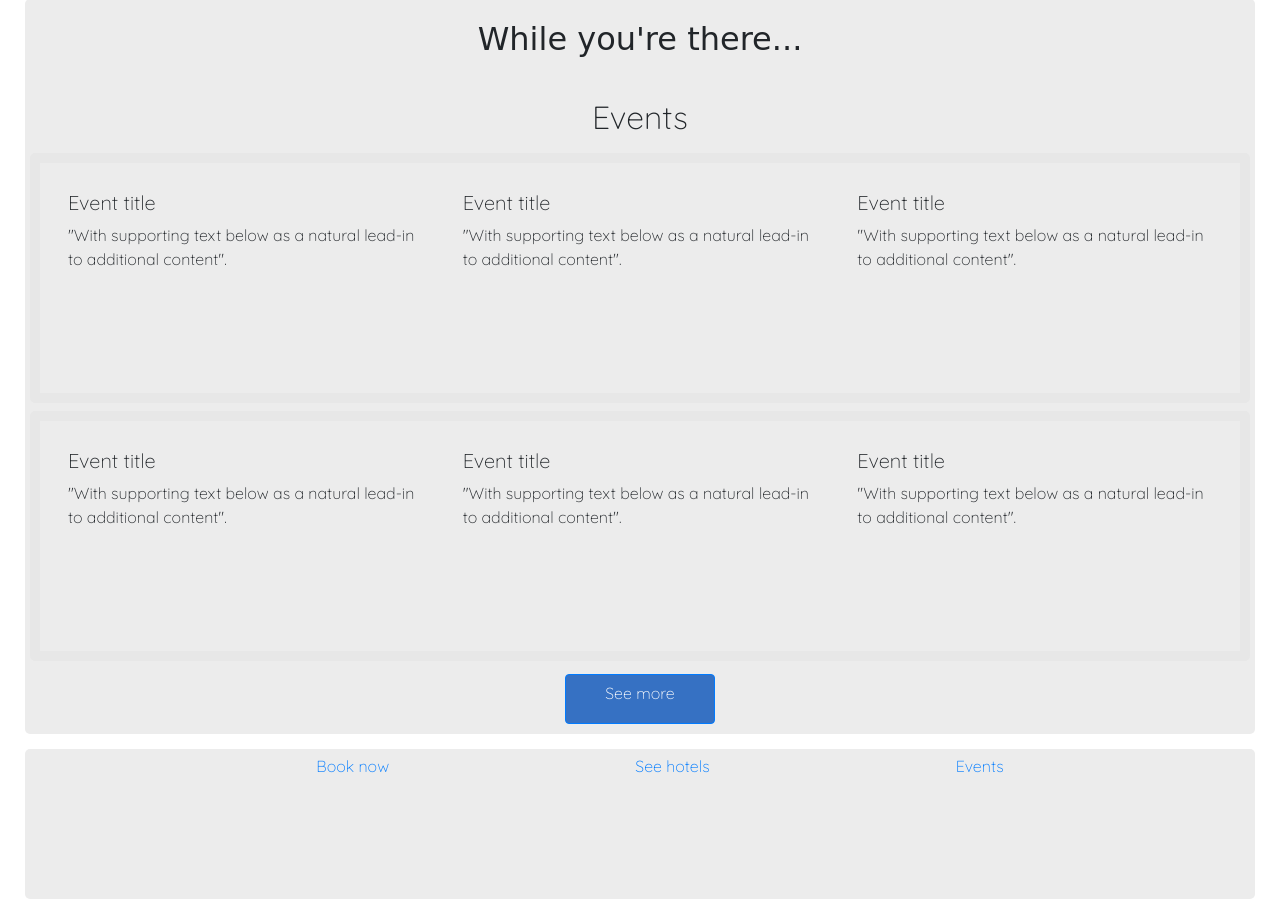
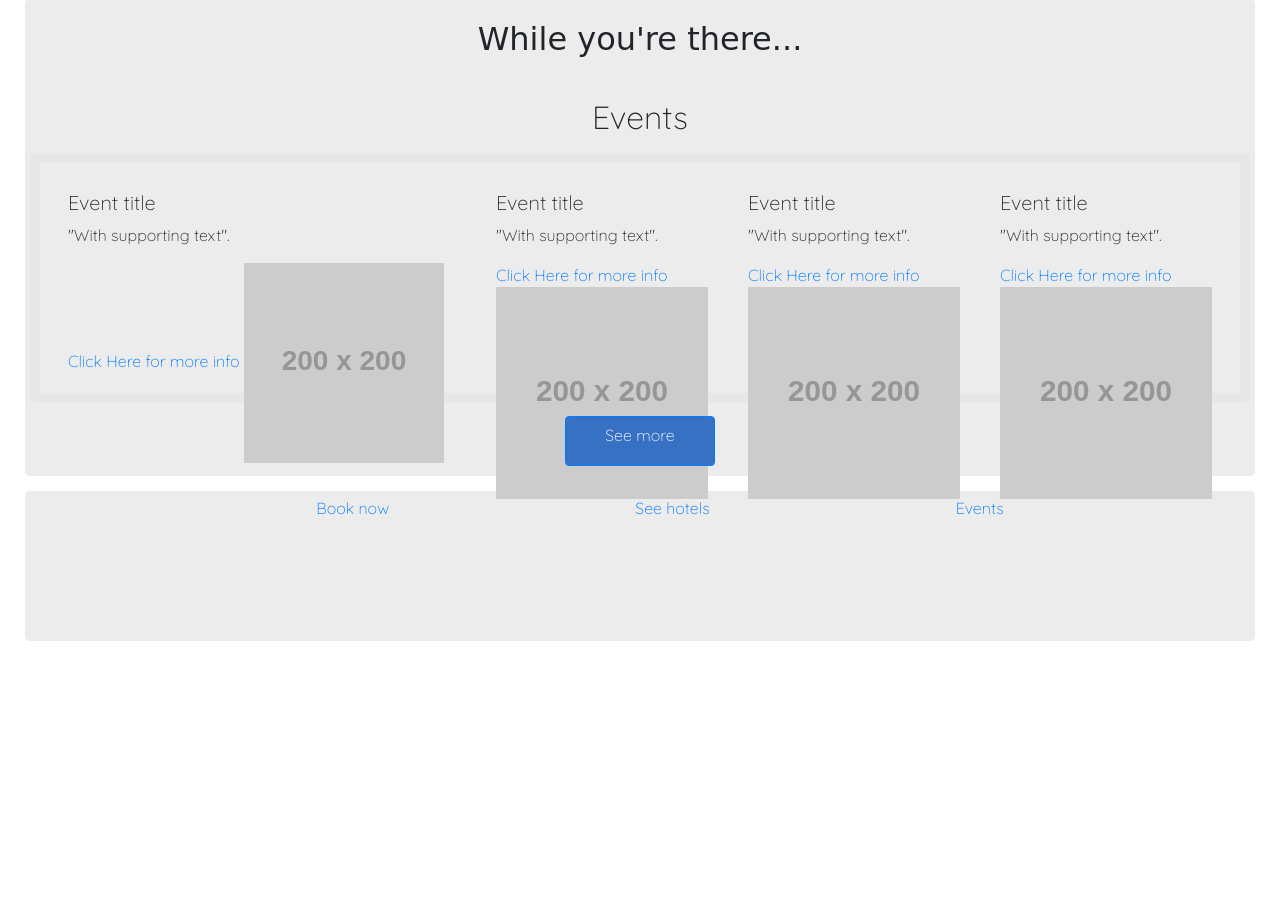
Before and after one commit to ChloeHill3/Group18-Project1, a plain HTML site: page index.html in a window 1280 px wide. Shown: the part 1475-2389 px from the top of the page. After the commit the page ends 2131 px from the top, so only its background shows below. Drawn offline with nearby package versions, Linux system fonts and the light colour scheme; placeholder pictures from the web are drawn by us; a web font is replaced by a local one.

Commit message:
3rd API start dates fixed and HTML has 4 EVENTS

```diff
--- a/assets/js/script.js
+++ b/assets/js/script.js
@@ -32,9 +32,7 @@ document.querySelector("#search-button").addEventListener("click", function (eve
       console.log("event City"+eventCityName," City Name "+cityName)
       citySearch(cityName, startDate, endDate)
 
-      // countryName = countries[0];
-      // destId = destinationId[0];
-      // booking(destId);
+
    };
 
 
@@ -48,8 +46,9 @@ function dataToCarousel(params) {
    k = 2;
    for (let i = 0; i < 4; i++) {
       let hotelCardName = "hotelCard" + i;
-      console.log(hotelCardName);
-      console.log(params[i+k].url)
+      // setTimeout(5000);
+      // console.log(hotelCardName);
+      // console.log(params[i+k].url)
       // console.log(params[i].hotel_name);
       document.getElementById(hotelCardName+"name").textContent = params[i+k].hotel_name;
       document.getElementById(hotelCardName+"details").textContent ="Review score:"+params[i+k].review_score+" Check In at "+params[i+k].checkin+ " "+"Check Out at "+params[i+k].checkout;
@@ -63,14 +62,30 @@ function dataToCarousel(params) {
       document.getElementById(hotelCardName+"link").href = params[i+k].url;
 
    }
+}//==============end of the dataToCarousel
+
+function dataToEvents(parObj) {
+
+      console.log("data from Event obj-in function", parObj)
+      k = 2;
+      for (let i = 0; i < 4; i++) {
+         let eventCardName = "eventCard" + i;
+         console.log(eventCardName);
+         document.getElementById(eventCardName+"title").textContent = parObj[i+k].event_name;
+         document.getElementById(eventCardName+"info").textContent =("Event date: "+parObj[i+k].start_date+" Starts at "+parObj[i+k].start_time);
+         let eventImgEl=document.getElementById(eventCardName+"img")
+         let imgUrl=parObj[i+k].photo
+         eventImgEl.setAttribute("src",imgUrl);
+         document.getElementById(eventCardName+"link").href = parObj[i+k].url;
+
+      }
 
 
-}
-
-function dataToEvents(params) {
 
 
-}
+
+
+} //==============end of the dataToEvents
 
 
 function citySearch(cityName, startDate, endDate) {
@@ -149,8 +164,9 @@ function bookingSearch(dest, startDate, endDate) {
 function events(city, start, end) {
 
    console.log(city, start, end);
+   start=start+"T00:00:00Z";
    // num.toString()&startDateTime=2023-02-10
-   queryURLEvents = "https://app.ticketmaster.com/discovery/v2/events.json?city="+city+"&size=200&apikey=hQFb4tXqGqiHrogU7XknBuIpl0lYAK4h";
+   queryURLEvents = "https://app.ticketmaster.com/discovery/v2/events.json?city="+city+"&startDateTime="+start+"&size=200&apikey=hQFb4tXqGqiHrogU7XknBuIpl0lYAK4h";
    // queryURLEvents = "https://app.ticketmaster.com/discovery/v2/events.json?city=sheffield&size=200&apikey=hQFb4tXqGqiHrogU7XknBuIpl0lYAK4h";
    fetch(queryURLEvents)
       .then(response => response.json())
@@ -169,7 +185,11 @@ function events(city, start, end) {
          console.log("hotel Data before render", hotelDataOBJ);
          console.log("events Data before render", EventsDataOBJ);
 
-         dataToCarousel(hotelDataOBJ)
+         dataToCarousel(hotelDataOBJ);
+         // console.log("before event function called", EventsDataOBJ);
+         dataToEvents(EventsDataOBJ);
+
+
       });
 
 }
--- a/index.html
+++ b/index.html
@@ -167,34 +167,34 @@
          <h5 class="event-heading">Events</h5>
          <div class="events-card">
             <div class="card-body">
-               <h5 class="event-title">Event title</h5>
-               <p class="event-text">"With supporting text below as a natural lead-in to additional content".</p>
+               <h5 class="event-title" id="eventCard0title">Event title</h5>
+               <p class="event-text" id="eventCard0info">"With supporting text".</p>
+               <a target="_blank" href="#" class="event-link" id="eventCard0link">Click Here for more info</a>
+               <img id="eventCard0img" src="https://placehold.it/200x200"   alt="first event">
             </div>
             <div class="card-body">
-               <h5 class="event-title">Event title</h5>
-               <p class="event-text">"With supporting text below as a natural lead-in to additional content".</p>
-            </div>
-            <div class="card-body">
-               <h5 class="event-title">Event title</h5>
-               <p class="event-text">"With supporting text below as a natural lead-in to additional content".</p>
-            </div>
+              <h5 class="event-title" id="eventCard1title">Event title</h5>
+              <p class="event-text" id="eventCard1info">"With supporting text".</p>
+              <a target="_blank" href="#" class="event-link" id="eventCard1link">Click Here for more info</a>
+              <img id="eventCard1img" src="https://placehold.it/200x200"  class="d-block w-100" alt="first event">
+           </div>
+           <div class="card-body">
+            <h5 class="event-title" id="eventCard2title">Event title</h5>
+            <p class="event-text" id="eventCard2info">"With supporting text".</p>
+            <a target="_blank" href="#" class="event-link" id="eventCard2link">Click Here for more info</a>
+            <img id="eventCard2img" src="https://placehold.it/200x200"  class="d-block w-100" alt="first event">
+          </div>
+          <div class="card-body">
+            <h5 class="event-title" id="eventCard3title">Event title</h5>
+            <p class="event-text" id="eventCard3info">"With supporting text".</p>
+            <a target="_blank" href="#" class="event-link" id="eventCard3link">Click Here for more info</a>
+            <img id="eventCard3img" src="https://placehold.it/200x200"  class="d-block w-100" alt="first event">
+          </div>
+
          </div>
 
          <!--use the class HIDDEN to hide the div containing the rest of the events on the page-->
-         <div class="events-card">
-            <div class="card-body">
-               <h5 class="event-title">Event title</h5>
-               <p class="event-text">"With supporting text below as a natural lead-in to additional content".</p>
-            </div>
-            <div class="card-body">
-               <h5 class="event-title">Event title</h5>
-               <p class="event-text">"With supporting text below as a natural lead-in to additional content".</p>
-            </div>
-            <div class="card-body">
-               <h5 class="event-title" class="hidden">Event title</h5>
-               <p class="event-text">"With supporting text below as a natural lead-in to additional content".</p>
-            </div>
-         </div>
+
          <article>
             <a href="#" id="more-events" class="btn btn-primary center">See more</a></article>
       </section>
```
